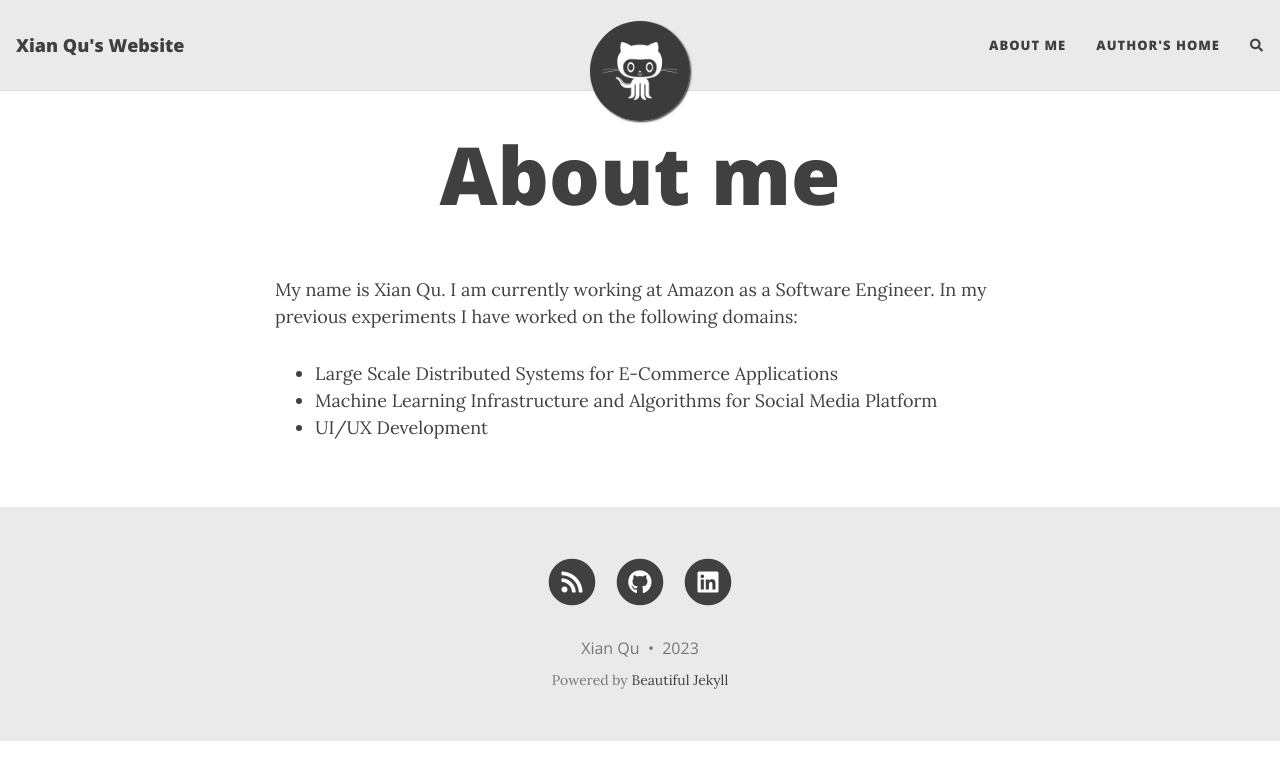
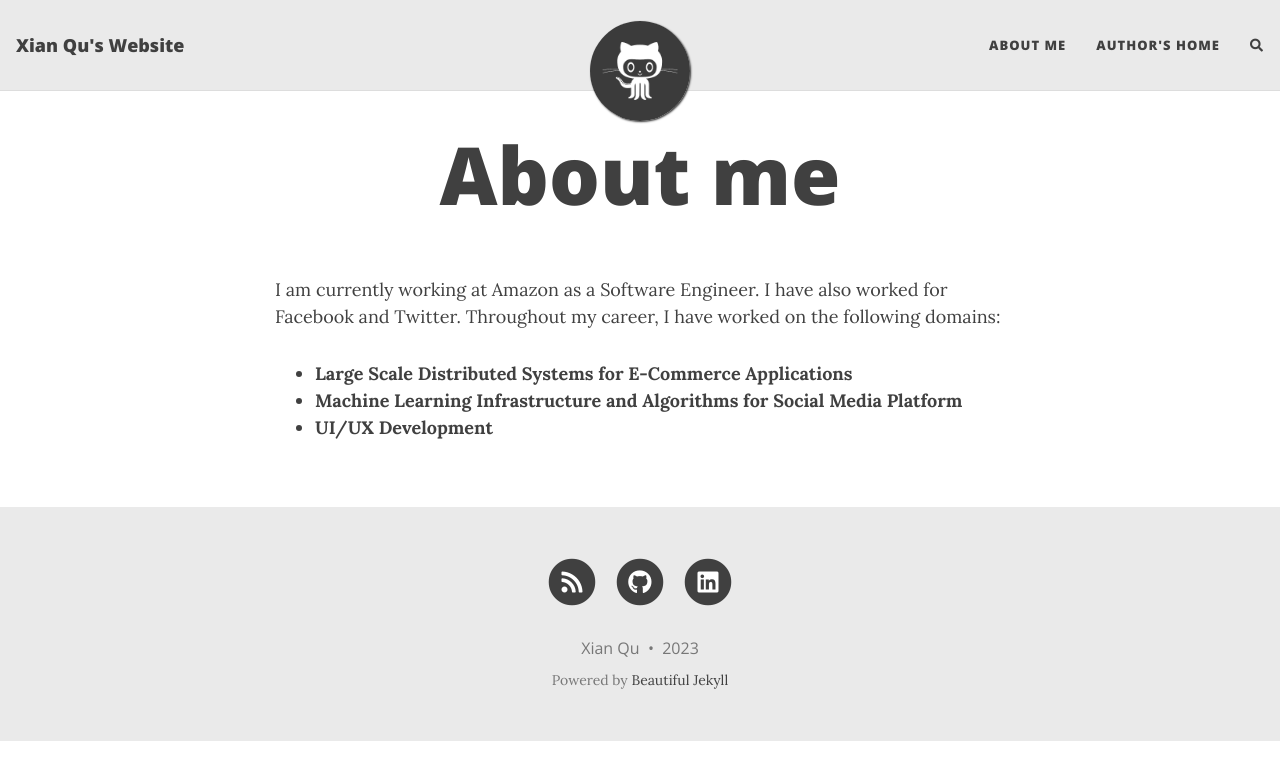
Before and after one commit to xianqugithub/xianqugithub.github.io, a Jekyll site: the page built from aboutme.md, in a window 1280 px wide. Shown: the top 780 px of the page. Built offline with Jekyll 4.4.1, drawn with Linux system fonts in a browser that asks for light colours; nearby versions of some CDN libraries; comment, search, counter and statistics services are not loaded.

Commit message:
update more about myself.

```diff
--- a/aboutme.md
+++ b/aboutme.md
@@ -3,8 +3,8 @@ layout: page
 title: About me
 ---
 
-My name is Xian Qu. I am currently working at Amazon as a Software Engineer. In my previous experiments I have worked on the following domains:
+I am currently working at Amazon as a Software Engineer. I have also worked for Facebook and Twitter. Throughout my career, I have worked on the following domains:
 
-- Large Scale Distributed Systems for E-Commerce Applications
-- Machine Learning Infrastructure and Algorithms for Social Media Platform
-- UI/UX Development
+- **Large Scale Distributed Systems for E-Commerce Applications**
+- **Machine Learning Infrastructure and Algorithms for Social Media Platform**
+- **UI/UX Development**
```
